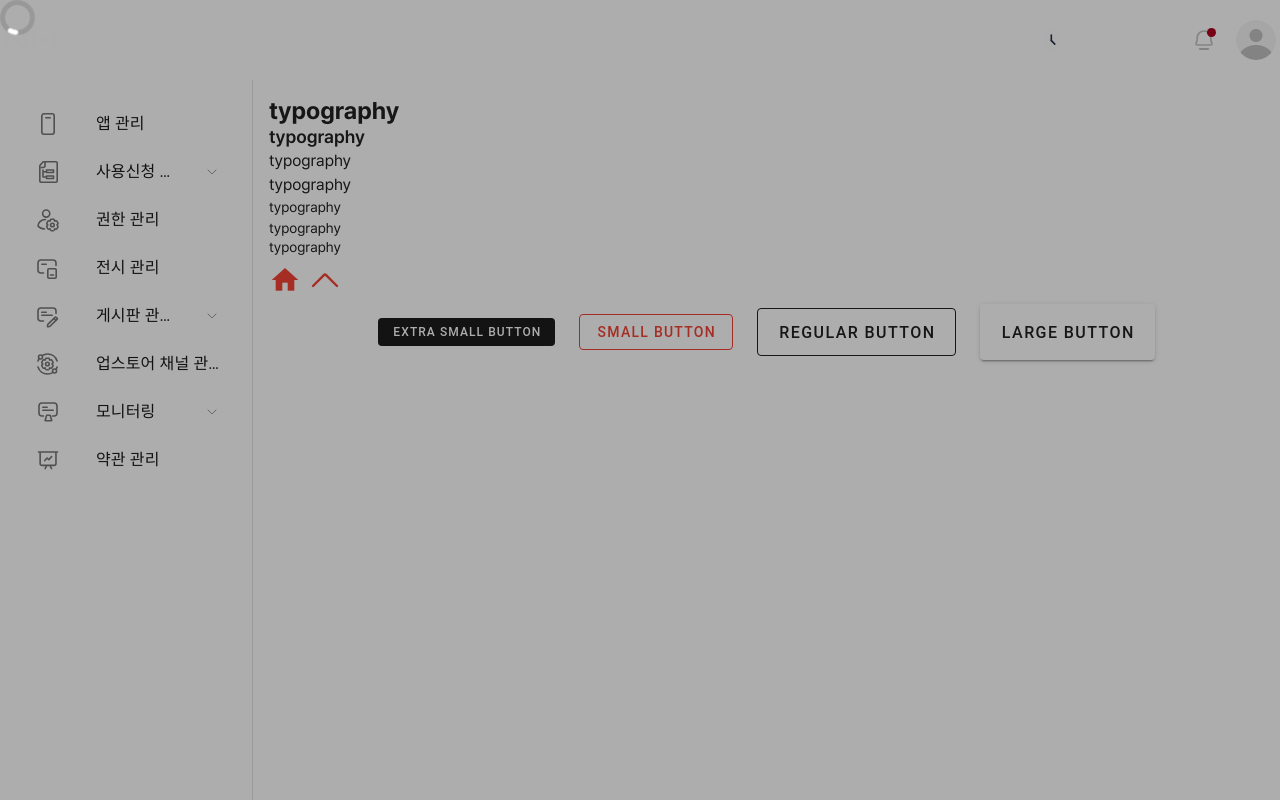
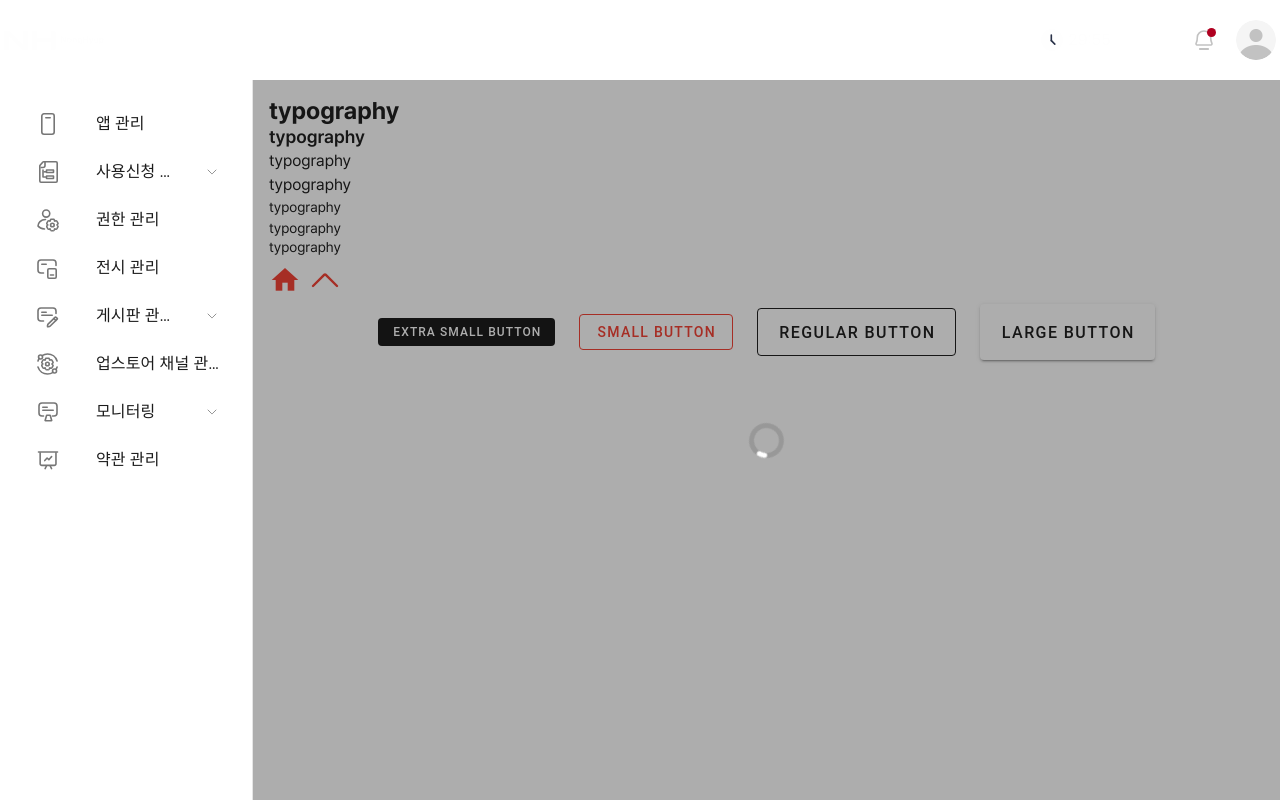
Before and after one commit to s31237737/nh-bo, a Vue app: page / in a window 1280 px wide. Built offline with nearby package versions, Linux system fonts and the light colour scheme.

Commit message:
Update _layout.scss

```diff
--- a/src/styles/_layout.scss
+++ b/src/styles/_layout.scss
@@ -88,3 +88,12 @@
     }
   }
 }
+
+.v-container {
+  position: relative;
+  height: 100%;
+}
+.v-overlay {
+  align-items: center;
+  justify-content: center;
+}
```
